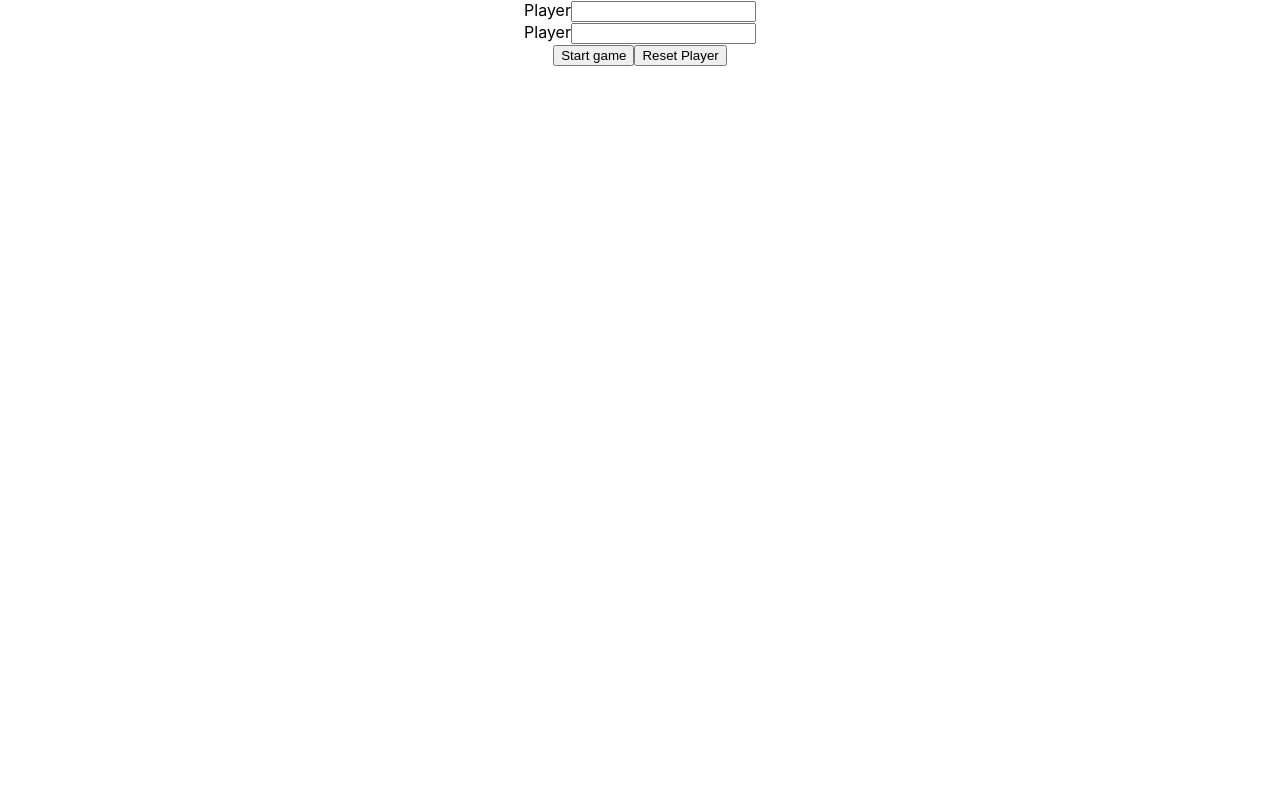
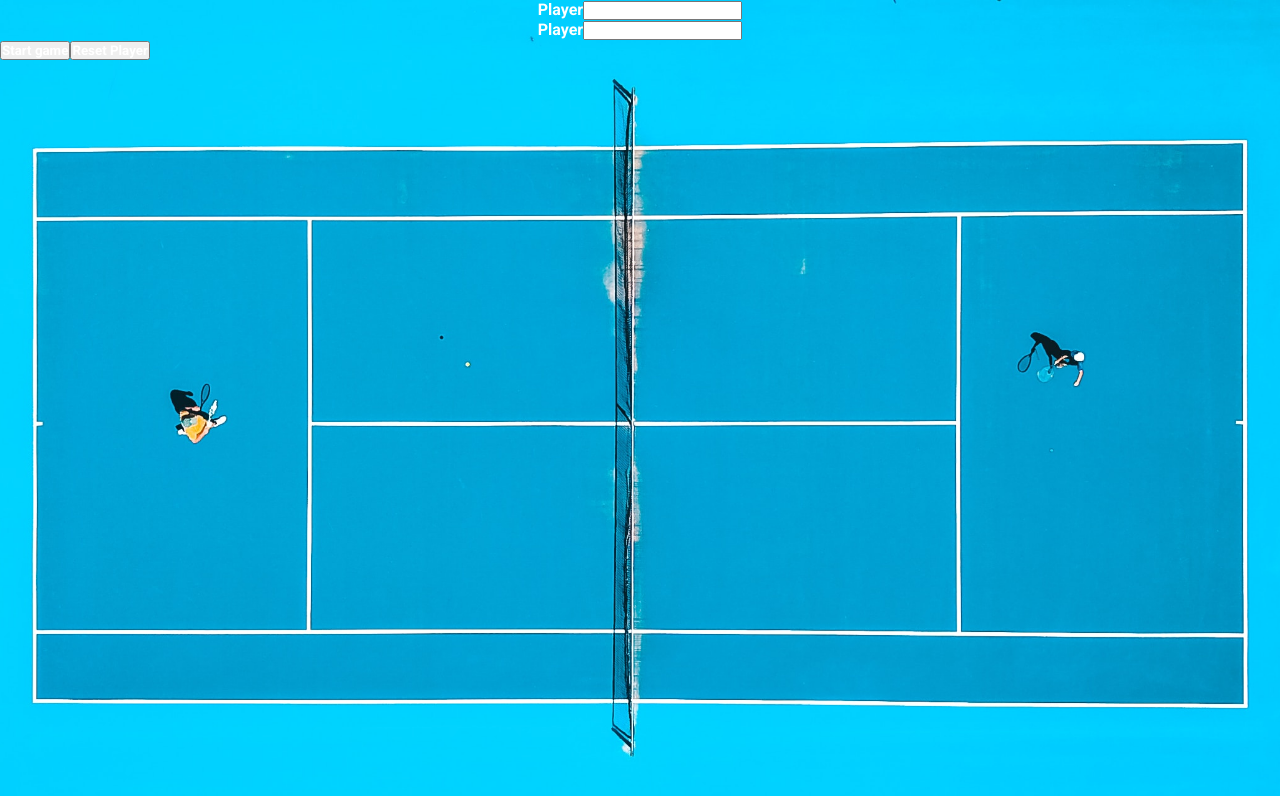
Before and after one commit to VaqueroFontenla/kata-tenis, a React (Create React App) app: page / in a window 1280 px wide. Shown: the top 796 px of the page. Built offline with nearby package versions, Linux system fonts and the light colour scheme.

Commit message:
Add some styles

```diff
--- a/public/index.html
+++ b/public/index.html
@@ -24,7 +24,8 @@
       work correctly both with client-side routing and a non-root public URL.
       Learn how to configure a non-root public URL by running `npm run build`.
     -->
-    <title>React App</title>
+    <title>Kata Tennis</title>
+    <link href="https://fonts.googleapis.com/css?family=Roboto:400,700" rel="stylesheet">
   </head>
   <body>
     <noscript>You need to enable JavaScript to run this app.</noscript>
--- a/src/App.css
+++ b/src/App.css
@@ -1,38 +1,22 @@
-.App {
-  text-align: center;
+* {
+  padding: 0;
+  margin: 0;
+  box-sizing: border-box;
+  font-family: "Roboto", serif;
+  color: #fff;
+  font-weight: 700;
 }
 
-.App-logo {
-  height: 40vmin;
-  pointer-events: none;
+.wrapper {
+  width: 100%;
+  height: 100vh;
+  background: url("./assets/background.jpg");
+  background-size: cover;
+  background-position: center;
 }
 
-@media (prefers-reduced-motion: no-preference) {
-  .App-logo {
-    animation: App-logo-spin infinite 20s linear;
-  }
+.section {
+  display: flex;
+  justify-content: center;
+  align-items: center;
 }
-
-.App-header {
-  background-color: #282c34;
-  min-height: 100vh;
-  display: flex;
-  flex-direction: column;
-  align-items: center;
-  justify-content: center;
-  font-size: calc(10px + 2vmin);
-  color: white;
-}
-
-.App-link {
-  color: #61dafb;
-}
-
-@keyframes App-logo-spin {
-  from {
-    transform: rotate(0deg);
-  }
-  to {
-    transform: rotate(360deg);
-  }
-}
--- a/src/App.tsx
+++ b/src/App.tsx
@@ -27,14 +27,18 @@ const App = () => {
 
   return (
     <div className="App">
+      <div className="wrapper">
+        <div className="section">
           <div>
-        <Player currentUserName={namePlayerOne}
+            <Player
+              currentUserName={namePlayerOne}
               onChangeUserName={onChangenamePlayerOne}
             />
-         <Player currentUserName={namePlayerTwo}
+            <Player
+              currentUserName={namePlayerTwo}
               onChangeUserName={onChangenamePlayerTwo}
             />
-
+          </div>
         </div>
         <div>
           <Button
@@ -49,7 +53,7 @@ const App = () => {
         </Button>
         </div>
 
-      <div>
+        <div className="section">
           {showGame &&
             <Game
               namePlayerOne={namePlayerOne}
@@ -58,6 +62,8 @@ const App = () => {
           }
         </div>
       </div>
+
+    </div>
   );
 }
 
--- a/src/components/Game.tsx
+++ b/src/components/Game.tsx
@@ -19,53 +19,6 @@ export const Game = (props: Props) => {
     const [ pointsPlayerOne, setPointsPlayerOne] = React.useState(0);
     const [ pointsPlayerTwo, setPointsPlayerTwo] = React.useState(0);
 
-    React.useEffect(()=> {
-        const differenceScore = scorePlayerOne - scorePlayerTwo;
-            if (differenceScore === 0 && scorePlayerOne !== 0 && scorePlayerTwo !== 0 ) {
-                switch(scorePlayerOne && scorePlayerTwo) {
-                    case 1:
-                        setScore('Fifteen all');
-                        break;
-                    case 2:
-                        setScore('Thirty all');
-                        break;
-
-                    default: {
-                        setScore('Deuce');
-                    }
-                }
-            } else if (scorePlayerOne > 3 || scorePlayerTwo > 3) {
-
-                switch(differenceScore) {
-                    case 0: {
-                        setScore('Deuce');
-                        break;
-                    }
-                    case 1: {
-                        setScore(`Advantage ${props.namePlayerOne}`);
-                        break;
-                    }
-                    case -1: {
-                        setScore(`Advantage ${props.namePlayerTwo}`);
-                        break;
-                    }
-                    case 2: {
-                        setScore(`Winner: ${props.namePlayerOne}`);
-                        break;
-                    }
-                    case -2: {
-                        setScore(`Winner: ${props.namePlayerTwo}`);
-                        break;
-                    }
-                }
-
-            } else {
-                setScore(`${transformScore(scorePlayerOne)}-${transformScore(scorePlayerTwo)}`)
-            }
-
-
-    },[scorePlayerOne,scorePlayerTwo]);
-
     const transformScore = (score:number) => {
         switch(score) {
             case 0: {
@@ -84,6 +37,49 @@ export const Game = (props: Props) => {
                 alert('Something went wrong.')
         }
     }
+
+    React.useEffect(()=> {
+        const differenceScore = scorePlayerOne - scorePlayerTwo;
+            if (differenceScore === 0 ) {
+                switch(scorePlayerOne && scorePlayerTwo) {
+                    case 0:
+                        setScore('Start game');
+                    case 1:
+                        setScore('Fifteen all');
+                        break;
+                    case 2:
+                        setScore('Thirty all');
+                        break;
+
+                    default: {
+                        setScore('Deuce');
+                    }
+                }
+            } else if (scorePlayerOne > 3 || scorePlayerTwo > 3) {
+                switch(differenceScore) {
+                    case 0:
+                        setScore('Deuce');
+                        break;
+                    case 1:
+                        setScore(`Advantage ${props.namePlayerOne}`);
+                        break;
+                    case -1:
+                        setScore(`Advantage ${props.namePlayerTwo}`);
+                        break;
+
+                    case 2:
+                        setScore(`Winner: ${props.namePlayerOne}`);
+                        break;
+
+                    case -2:
+                        setScore(`Winner: ${props.namePlayerTwo}`);
+                        break;
+                }
+            } else {
+                setScore(`${transformScore(scorePlayerOne)}-${transformScore(scorePlayerTwo)}`)
+            }
+
+    },[scorePlayerOne,scorePlayerTwo]);
 
     const checkPoinstPlayer = (scorePlayer: number): any => {
         switch(scorePlayer) {
@@ -140,7 +136,6 @@ export const Game = (props: Props) => {
                 Score {props.namePlayerTwo}: {pointsPlayerTwo}
             </div>
            <div>
-
                <Button
                     onClick={()=> resetGame()}
                     className={className}>
```
Also changed, not shown: src/assets/background.jpg (added). Lines whose indentation alone changed are shown as unchanged.
